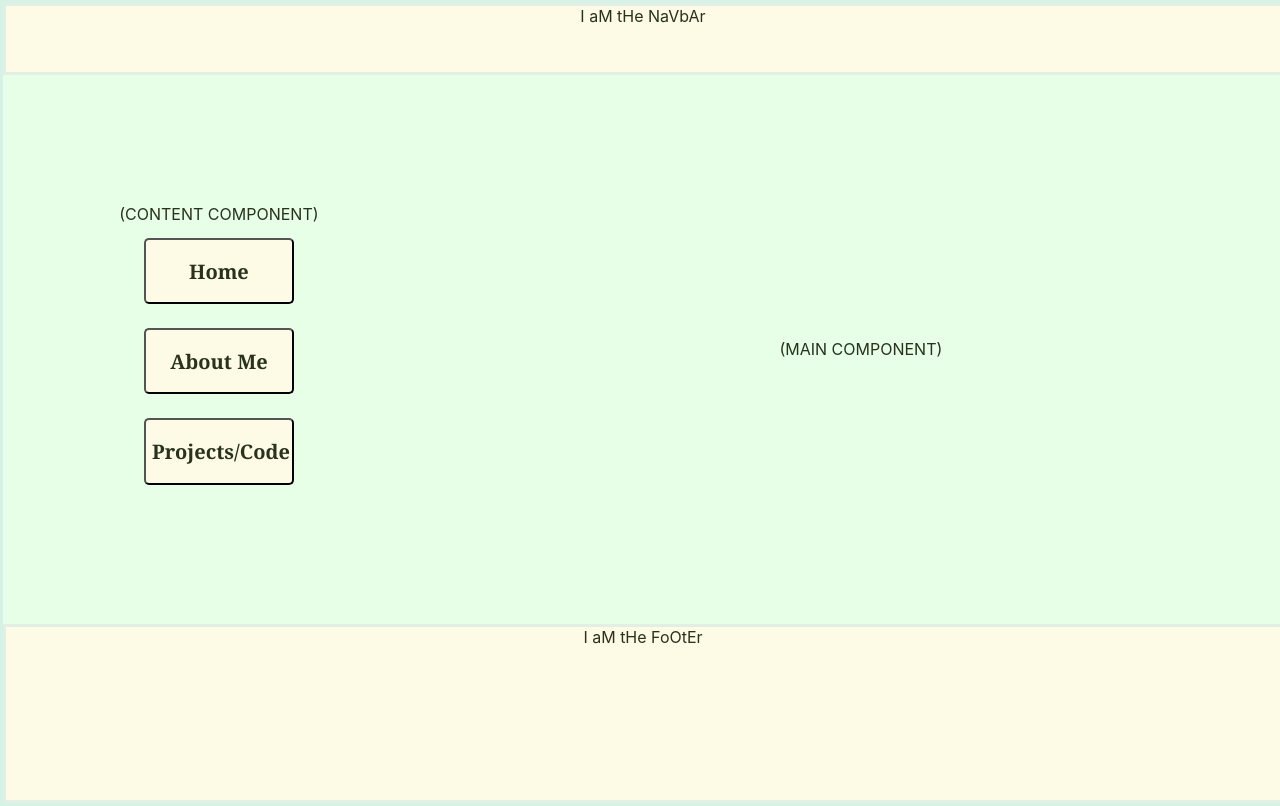
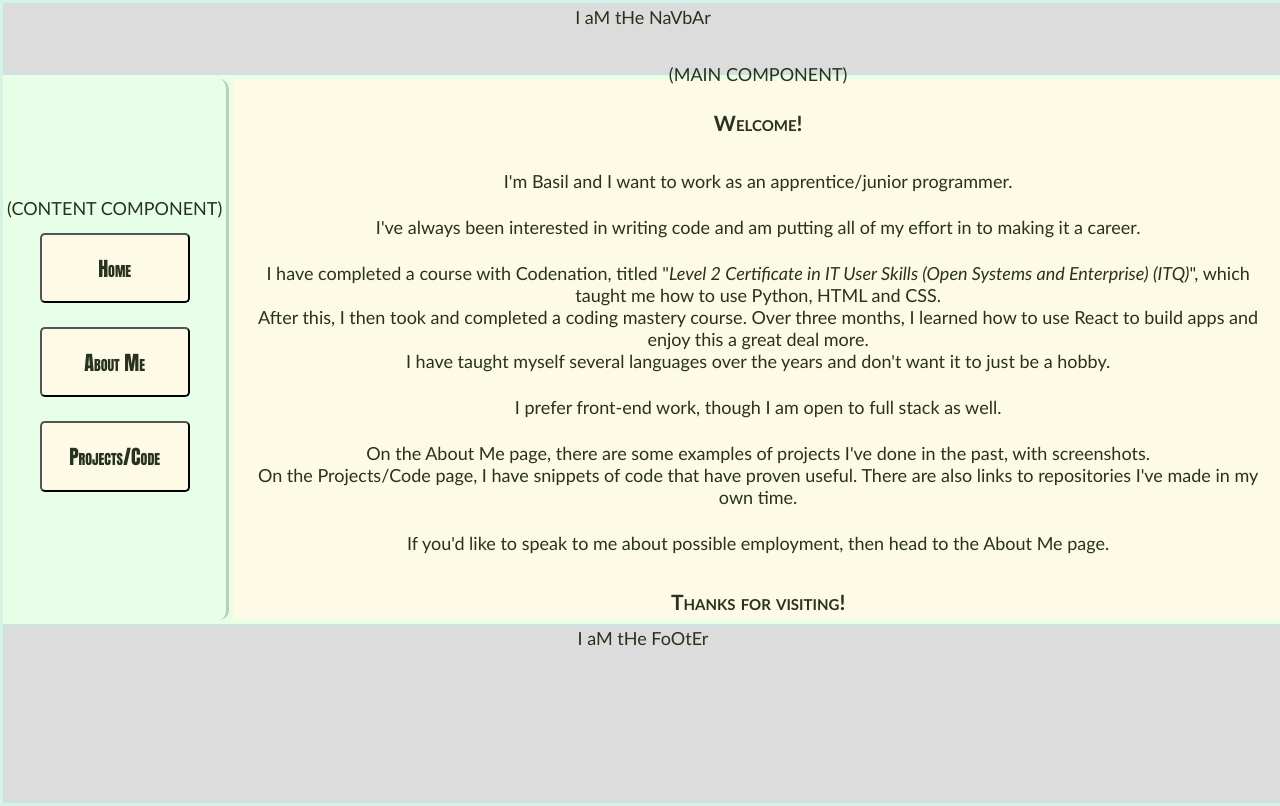
Before and after one commit to BNag87/portfolio-site, a React (Create React App) app: page / in a window 1280 px wide. Built offline with nearby package versions, Linux system fonts and the light colour scheme.

Commit message:
Styling and components
New styling rules, created an isolated homepage component and new styling rules. Formatted blurb text and changed colour scheme. Still sticking with pastels

```diff
--- a/src/App.js
+++ b/src/App.js
@@ -9,6 +9,7 @@ import {
   Footer,
 } from "./styles"
 import Homepage from "./Components/C-Homepage";
+import { SideNavBar } from "./Components/C-SideNavbar";
 
 //=====================STYLING IMPORTS
 
@@ -17,6 +18,7 @@ function App() {
     <>
     <GlobalStyle />
       <MainWrapper>
+        <SideNavBar />
         <Navbar>I aM tHe NaVbAr</Navbar>
         <Homepage />
       <Footer>I aM tHe FoOtEr</Footer>
--- a/src/Components/C-Homepage.js
+++ b/src/Components/C-Homepage.js
@@ -4,23 +4,33 @@ import {
     Main,
     Button,
     H2,
+    H3,
+    P,
 } from "../styles"
 
 const Homepage = () => {
 
     return(
     <>
-
-
             <Main>
                 (MAIN COMPONENT)
+
+<H3>Welcome!</H3>
+<P>I'm Basil and I want to work as an apprentice/junior programmer.</P>
+<P>I've always been interested in writing code and am putting all of my effort in to making it a career.</P>
+<P>I have completed a course with Codenation, titled "<i>Level 2 Certificate in IT User Skills (Open Systems and Enterprise) (ITQ)</i>", which taught me how to use Python, HTML and CSS.
+<br/>After this, I then took and completed a coding mastery course. Over three months, I learned how to use React to build apps and enjoy this a great deal more.
+<br/>I have taught myself several languages over the years and don't want it to just be a hobby.</P>
+<P>I prefer front-end work, though I am open to full stack as well.</P>
+
+<P>On the About Me page, there are some examples of projects I've done in the past, with screenshots.
+<br/>On the Projects/Code page, I have snippets of code that have proven useful. There are also links to repositories I've made in my own time.</P>
+
+<P>If you'd like to speak to me about possible employment, then head to the About Me page.</P>
+
+<H3>Thanks for visiting!</H3>
             </Main>
-            <Content>
-                (CONTENT COMPONENT)
-                <Button><H2>Home</H2></Button>
-                <Button><H2>About Me</H2></Button>
-                <Button><H2>Projects/Code</H2></Button>
-            </Content>
+
 
     </>
     )
--- /dev/null
+++ b/src/Components/C-SideNavbar.js
@@ -0,0 +1,18 @@
+import React from "react";
+import {
+    Content,
+    Button,
+    H2,
+} from "../styles"
+
+export const SideNavBar = () =>{
+return(
+    <Content>
+    (CONTENT COMPONENT)
+        <Button><H2>Home</H2></Button>
+        <Button><H2>About Me</H2></Button>
+        <Button><H2>Projects/Code</H2></Button>
+    </Content>
+)
+
+}
--- a/src/styleVars.js
+++ b/src/styleVars.js
@@ -1,6 +1,6 @@
 //These are global variables for use in styled components
-export const var_FontSizeSmall = "12px";
-export const var_FontSizeMedium = "16px";
+export const var_FontSizeSmall = "14px";
+export const var_FontSizeMedium = "18px";
 export const var_FontSizeLarge = "22px";
 
 //most prominent colour
@@ -8,6 +8,6 @@ export const var_MainColour = "rgb(230,255,230)";
 //contrasting to main colour. mainly for sections or other divs
 export const var_SecondaryColour = "rgb(253,250,230)";
 //relief color. for background elements
-export const var_TertiaryColour = "rgb(240,38,38)";
+export const var_TertiaryColour = "rgb(220,220,220)";
 //colour for fonts
 export const var_FontColour = "rgb(40,50,28)";
--- a/src/styles.js
+++ b/src/styles.js
@@ -1,14 +1,34 @@
 import styled, { css, createGlobalStyle } from "styled-components";
 import * as palette from './styleVars';
+
+//styling for p tags. should be clearly visible but not obstructive
+export const P = styled.p`
+
+    text-align: center;
+    color: ${palette.var_FontColour};
+    font-size: ${palette.var_FontSizeMedium};
+    font-weight: 500;
+    padding: 0px;
+    margin: 10px;
+`;
 
 export const H2 = styled.h2`
 
     text-align: center;
     color: ${palette.var_FontColour};
-    font-family: Cambria;
+    font-family: impact;
+    font-weight: lighter;
+    font-variant: small-caps;
 
 `;
 
+export const H3 = styled.h3`
+
+    text-align: center;
+    color: ${palette.var_FontColour};
+    font-variant: small-caps;
+
+`;
 
 //IMPORTANT! Global style mean to style the body of the entire app
 export const GlobalStyle = createGlobalStyle`
@@ -17,6 +37,7 @@ export const GlobalStyle = createGlobalStyle`
     color: ${palette.var_FontColour};
     margin: 0;
     padding: 0;
+    font-family: calibri;
   }
 `;
 
@@ -54,25 +75,29 @@ grid-template-areas:
 
 export const Navbar = styled.div`
     grid-area: nav;
-    background: ${palette.var_SecondaryColour};
+    background: ${palette.var_TertiaryColour};
     border: solid rgba(200, 230, 230, 0.5);
 `;
 
 export const Footer = styled.div`
     grid-area: footer;
-    background: ${palette.var_SecondaryColour};
+    background: ${palette.var_TertiaryColour};
     border: solid rgba(200, 230, 230, 0.5);
 `;
 
 export const Main = styled.div`
-     display: flex;
-  gap: 0.25rem;
-  padding: 0.25rem;
-  align-items: center;
-  background: ${palette.var_MainColour};
-  grid-area: main;
-  justify-content: center;
-  @media (max-width: 550px)
+    grid-area: main;
+    justify-content: center;
+    display: flex;
+    flex-direction: column;
+    align-items: center;
+
+    gap: 0.25rem;
+    padding: 0.25rem;
+
+    background: ${palette.var_SecondaryColour};
+
+@media (max-width: 550px)
   {
   flex-direction: column;
 
@@ -85,6 +110,10 @@ export const Content = styled.div`
     flex-direction: column;
     align-items: center;
     justify-content: center;
+    border-style: none solid none none;
+    border-color: rgba(10,10,10,0.2);
+    border-radius: 0px 10px 10px 0px;
+
 
     gap: 0.25rem;
     padding: 0.25rem;
```
